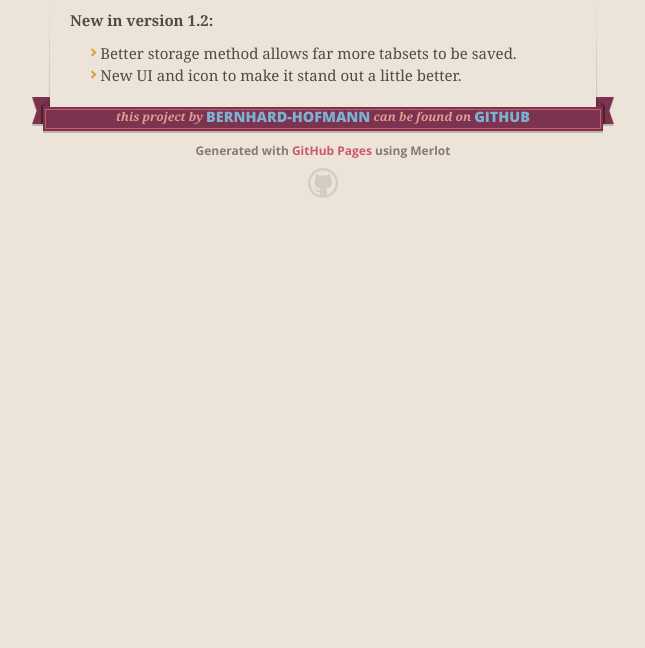
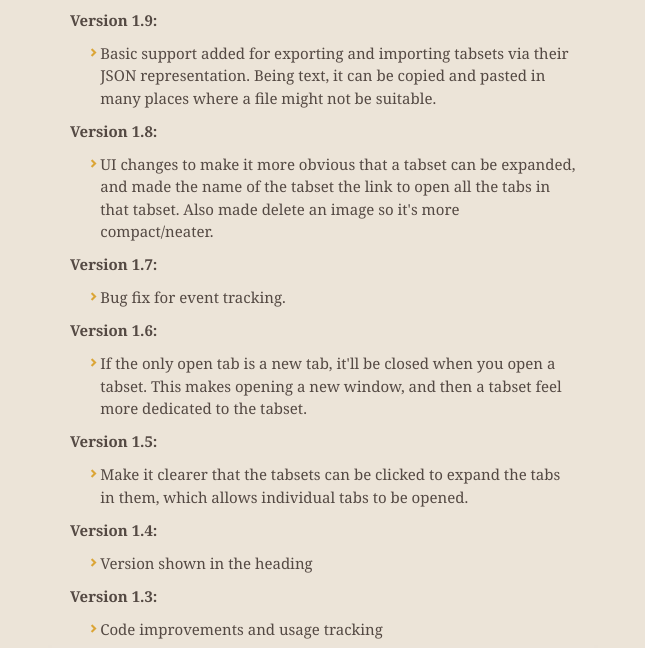
Before and after one commit to bernhard-hofmann/Tabsets, a plain HTML site: page index.html in a window 1280 px wide. Shown: the part 654-1302 px from the top of the page, without its empty margins (317-962 px from the left). Before the commit the page ends 892 px from the top, so only its background shows below. Drawn offline with nearby package versions, Linux system fonts and the light colour scheme.

Commit message:
Updated the history to reflect the readme markdown file contents.

```diff
--- a/index.html
+++ b/index.html
@@ -59,6 +59,40 @@
 <p>Permissions required are so that the title of each tab can be retrieved. This extension does not, and will not, read the contents of your web pages.</p>
 
 <h4>History</h4>
+<p><strong>Version 1.9:</strong></p>
+<ul>
+<li>Basic support added for exporting and importing tabsets via their JSON representation. Being text, it can be copied and pasted in many places where a file might not be suitable.</li>
+</ul>
+
+<p><strong>Version 1.8:</strong></p>
+<ul>
+<li>UI changes to make it more obvious that a tabset can be expanded, and made the name of the tabset the link to open all the tabs in that tabset. Also made delete an image so it's more compact/neater.</li>
+</ul>
+
+<p><strong>Version 1.7:</strong></p>
+<ul>
+<li>Bug fix for event tracking.</li>
+</ul>
+
+<p><strong>Version 1.6:</strong></p>
+<ul>
+<li>If the only open tab is a new tab, it'll be closed when you open a tabset. This makes opening a new window, and then a tabset feel more dedicated to the tabset.</li>
+</ul>
+
+<p><strong>Version 1.5:</strong></p>
+<ul>
+<li>Make it clearer that the tabsets can be clicked to expand the tabs in them, which allows individual tabs to be opened.</li>
+</ul>
+
+<p><strong>Version 1.4:</strong></p>
+<ul>
+<li>Version shown in the heading</li>
+</ul>
+
+<p><strong>Version 1.3:</strong></p>
+<ul>
+<li>Code improvements and usage tracking</li>
+</ul>
 
 <p><strong>New in version 1.2:</strong></p>
 
```
